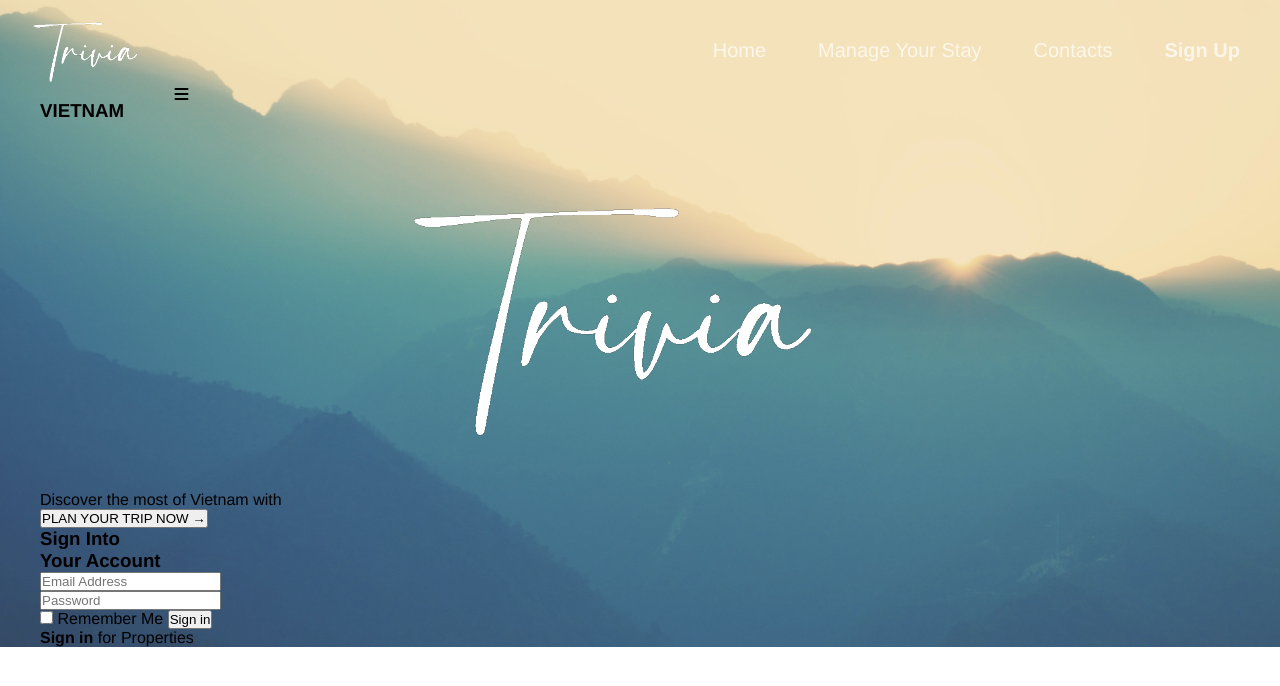
After one commit to NguyenAnhKietUIT/hotel-booking, a PHP site: page /sign_in/customer/sign_in.html in a window 1280 px wide. The commit adds this page. Shown: the top 686 px of the page. Run offline with PHP 8.4, Linux system fonts and the light colour scheme.

Commit message:
base sign in customer

```diff
--- a/assets/css/base.css
+++ b/assets/css/base.css
@@ -81,18 +81,18 @@ html {
     color: var(--white-color);
 }
 
-/* Header tittle */
-.app__tittle {
+/* Header title */
+.app__title {
     color: var(--white-color);
     line-height: 1.5;
 }
 
-.app__tittle > h1 {
+.app__title > h1 {
     font-size: 48px;
     font-weight: 600;
 }
 
-.app__tittle > h2 {
+.app__title > h2 {
     font-size: 36px;
     font-weight: 550;
 }
@@ -176,8 +176,8 @@ html {
 }
 
 /* Header category */
-.app__categories-tittle,
-.app__destinations-tittle {
+.app__categories-title,
+.app__destinations-title {
     text-align: center;
     color: var(--white-color);
     font-size: 24px;
@@ -209,7 +209,7 @@ html {
     padding-bottom: 12px;
 }
 
-.app__content-tittle {
+.app__content-title {
     text-align: center;
     color: var(--black-color);
     font-size: 24px;
@@ -268,7 +268,7 @@ html {
     padding-top: 48px;
 }
 
-.app__footer-contact-tittle {
+.app__footer-contact-title {
     font-size: 24px;
     color: var(--white-color);
 }
--- a/home_page/home.css
+++ b/home_page/home.css
@@ -90,7 +90,7 @@
     line-height: 1.5;
 }
 
-.app__inspiration-item__info-tittle {
+.app__inspiration-item__info-title {
     color: var(--black-color);
     font-size: 20px;
     display: block;
--- /dev/null
+++ b/sign_in/customer/responsive.css
@@ -0,0 +1,16 @@
+/* Mobile & tablet */
+@media (max-width: 1023px) {
+    .hide-on-mobile-tablet {
+        display: none;
+    }
+}
+
+/* Tablet */
+@media (min-width: 740px) and (max-width: 1023px) {
+
+}
+
+/* Mobile*/
+@media (max-width: 739px) {
+
+}
--- /dev/null
+++ b/sign_in/customer/sign_in.css
@@ -0,0 +1,14 @@
+* {
+    margin: 0;
+    padding: 0;
+    box-sizing: border-box;
+}
+
+.login__content {
+    background: url(../../assets/img/background/image_33.png) top center / cover no-repeat;
+    display: block;
+}
+
+.app__nav-mobile {
+    display: none;
+}
--- /dev/null
+++ b/sign_in/customer/sign_in.html
@@ -0,0 +1,113 @@
+<!DOCTYPE html>
+<html lang="en">
+<head>
+    <meta charset="UTF-8">
+    <meta http-equiv="X-UA-Compatible" content="IE=edge">
+    <meta name="viewport" content="width=device-width, initial-scale=1.0">
+    <link rel="stylesheet" href="../../assets/css/base.css">
+    <link rel="stylesheet" href="sign_in.css">
+    <link rel="stylesheet" href="../../assets/css/grid.css">
+    <link rel="stylesheet" href="./responsive.css">
+    <link rel="stylesheet" href="../assets/fonts/fontawesome-free-6.1.2-web/css/all.min.css">
+    <title>Sign in</title>
+</head>
+<body>
+    <div id="login">
+        <div class="login__content">
+            <nav class="app__nav">
+                <a href="#" class="app__nav-name-link">
+                    <img src="../../assets/img/logo.png" alt="Logo" class="app__nav-name-icon">
+                </a>
+
+                <ul class="app__nav-list hide-on-mobile-tablet">
+                    <li class="app__nav-item">
+                        <a href="#" class="app__nav-item-link">Home</a>
+                    </li>
+                    <li class="app__nav-item">
+                        <a href="#" class="app__nav-item-link">Manage Your Stay</a>
+                    </li>
+                    <li class="app__nav-item">
+                        <a href="#" class="app__nav-item-link">Contacts</a>
+                    </li>
+                    <li class="app__nav-item">
+                        <a href="#" class="app__nav-item-link">Sign Up</a>
+                    </li>
+                </ul>
+
+                <label for="app__nav-mobile-input" class="app__nav-bars-btn">
+                    <i class="fa-solid fa-bars"></i>
+                </label>
+
+                <input type="checkbox" hidden name="" id="app__nav-mobile-input" class="app__nav-mobile-input">
+
+                <label for="app__nav-mobile-input" class="app__nav-overlay"></label>
+
+                <div class="app__nav-mobile">
+                    <label for="app__nav-mobile-input" class="app__nav-mobile-close">
+                        <i class="fa-solid fa-xmark"></i>
+                    </label>
+
+                    <ul class="app__nav-mobile-list">
+                        <li class="app__nav-mobile-item">
+                            <a href="#" class="app__nav-mobile-item-link">Home</a>
+                        </li>
+                        <li class="app__nav-mobile-item">
+                            <a href="#" class="app__nav-mobile-item-link">Manage Your Stay</a>
+                        </li>
+                        <li class="app__nav-mobile-item">
+                            <a href="#" class="app__nav-mobile-item-link">Contacts</a>
+                        </li>
+                        <li class="app__nav-mobile-item">
+                            <a href="#" class="app__nav-mobile-item-link">Sign Up</a>
+                        </li>
+                    </ul>
+                </div>
+            </nav>
+
+            <div class="grid wide">
+                <div class="login__plan">
+                    <h3 class="login__plan-title">VIETNAM</h3>
+
+                    <div class="login__plan-desc">
+                        <span class="login__plan-text">Discover the most of Vietnam with</span>
+                        <img src="../../assets/img/logo.png" alt="Trivia" class="login__plan-img">
+                    </div>
+
+                    <button class="login__plan-btn">
+                        PLAN YOUR TRIP NOW &rarr;
+                    </button>
+                </div>
+
+                <div class="login__main">
+                    <form action="" method="post" class="login__form" id="login__form">
+                        <h3 class="login__form-title">
+                            Sign Into </br> Your Account
+                        </h3>
+
+                        <div class="login__form-group">
+                            <input id="login__email" name="login__email" type="email" placeholder="Email Address" class="login__form-control">
+                            <span class="login__form-message"></span>
+                        </div>
+
+                        <div class="login__form-group">
+                            <input id="login__password" name="login__password" type="password" placeholder="Password" class="login__form-control">
+                            <span class="login__form-message"></span>
+                        </div>
+
+                        <input type="checkbox" name="login__form-remember" id="login__form-remember" class="login__input-control">
+                        <label for="login__form-remember" class="login__form-remember-text">Remember Me</label>
+
+                        <button class="login__form-btn">
+                            Sign in
+                        </button>
+                    </form>
+
+                    <div class="login__main-property">
+                        <b>Sign in</b> for Properties
+                    </div>
+                </div>
+            </div>
+        </div>
+    </div>
+</body>
+</html>
```
Also changed, not shown: home_page/home.html (+10 -10 lines), home_page/responsive.css (+5 -5 lines).
